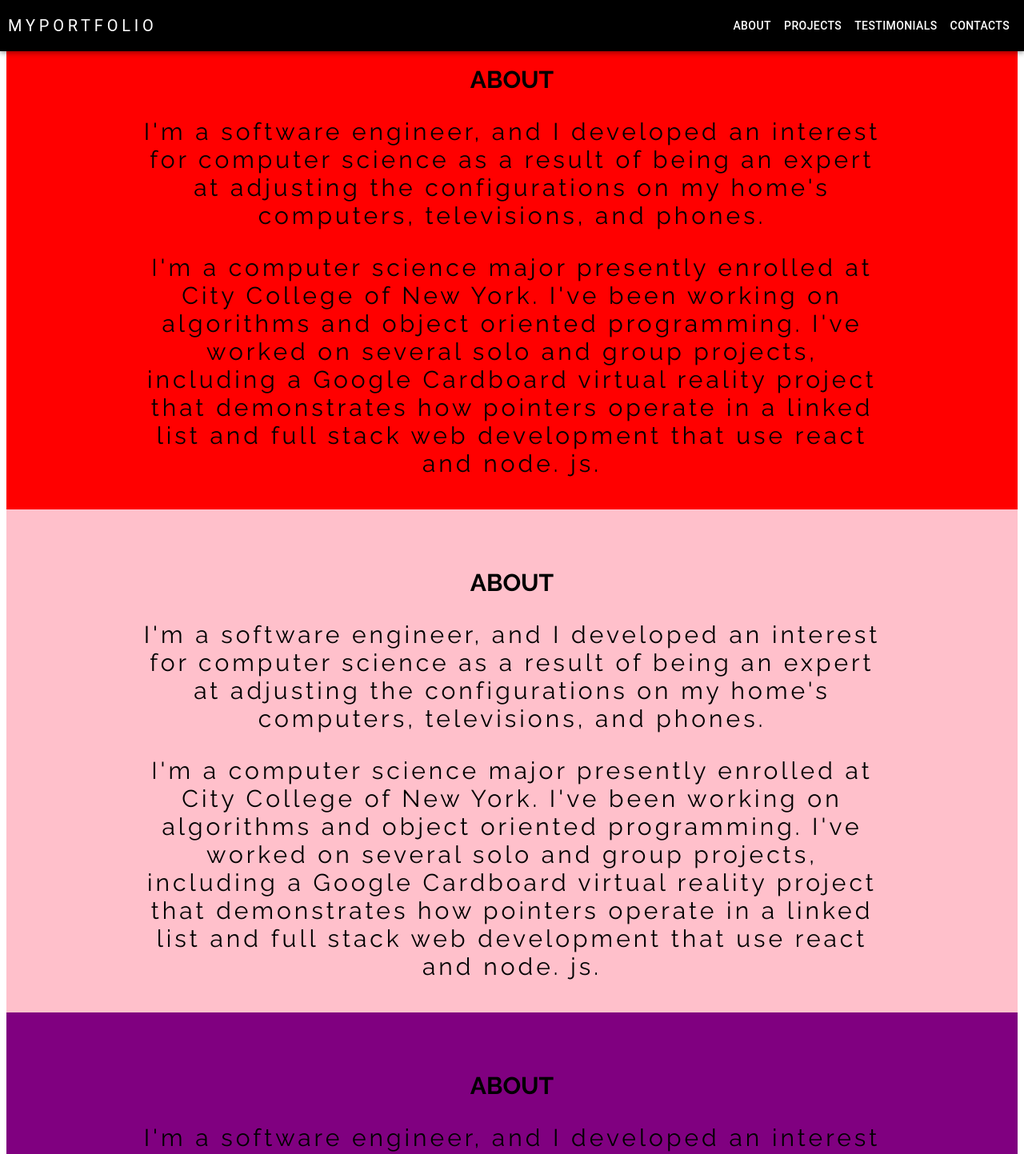
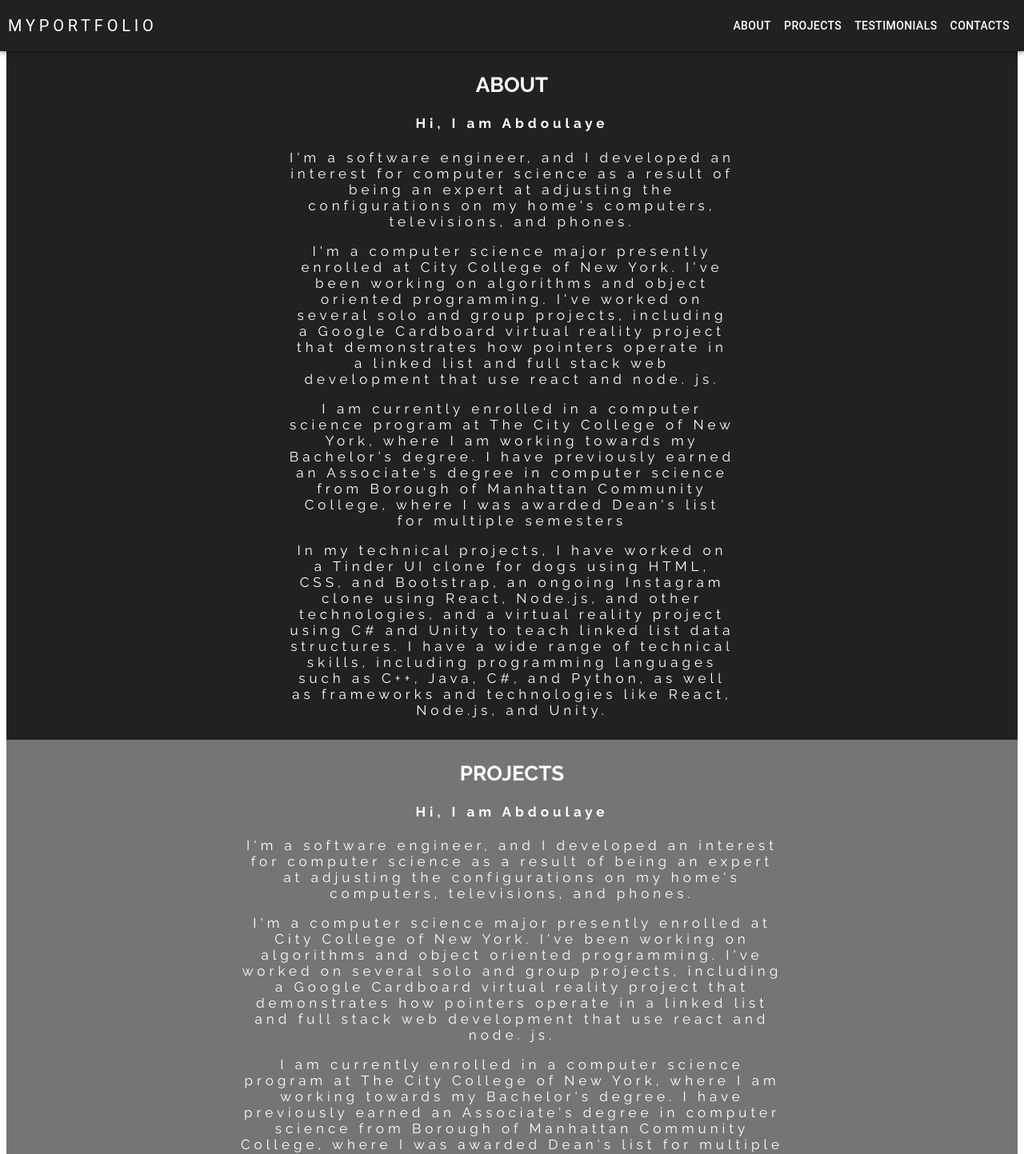
Before and after one commit to boundy99/My-Portfolio, a React (Create React App) app: page / in a window 1280 px wide. Shown: the top 1443 px of the page at 80% size. Built offline with nearby package versions, Linux system fonts and the light colour scheme.

Commit message:
Feat: Project component

```diff
--- a/public/style.css
+++ b/public/style.css
@@ -1,17 +1,16 @@
 body {
     font-family: 'Raleway';
-    color: black;
+    color: white;
     background-color: white;
 }
 
 .section {
-    font-size: 15px;
-    margin-top: 64px;
+    font-size: 13px;
     text-align: center;
     font-weight: 400;
 }
 
 .about {
-    font-size: 30px;
-    letter-spacing: 4px;
+    font-size: 17px;
+    letter-spacing: 5px;
 }
--- a/src/components/About.jsx
+++ b/src/components/About.jsx
@@ -1,14 +1,15 @@
 import React from 'react'
-
+import { Typography } from '@mui/material';
 export default function About() {
   return (
     <div className='about'>
-
+    <h4>Hi, I am Abdoulaye</h4>
     <p>
     I'm a software engineer, and I developed an interest for computer science as a result of being an expert at adjusting the configurations on my home's computers, televisions, and phones.
     </p>
     <p>I'm a computer science major presently enrolled at City College of New York. I've been working on algorithms and object oriented programming. I've worked on several solo and group projects, including a Google Cardboard virtual reality project that demonstrates how pointers operate in a linked list and full stack web development that use react and node. js.</p>
-
+    <p>I am currently enrolled in a computer science program at The City College of New York, where I am working towards my Bachelor's degree. I have previously earned an Associate's degree in computer science from Borough of Manhattan Community College, where I was awarded Dean's list for multiple semesters</p>
+    <p>In my technical projects, I have worked on a Tinder UI clone for dogs using HTML, CSS, and Bootstrap, an ongoing Instagram clone using React, Node.js, and other technologies, and a virtual reality project using C# and Unity to teach linked list data structures. I have a wide range of technical skills, including programming languages such as C++, Java, C#, and Python, as well as frameworks and technologies like React, Node.js, and Unity.</p>
     </div>
   )
 }
--- a/src/components/App.js
+++ b/src/components/App.js
@@ -12,30 +12,33 @@ export default function App() {
   return (
     <div>
       <Navbar />
-      <Container  className='container' maxWidth={false} disableGutters sx={{backgroundColor: 'red', p: '10px', m: 0}}>
+      <Container  className='container' maxWidth={false} disableGutters sx={{backgroundColor: '#212121', p: '10px', mt: '64px', mr: '0px'}}>
       <Box sx={{width: '25%', margin: 'auto'}}>
       <Section text='ABOUT'/>
       </Box>
-      <Box sx={{width: '75%', margin: 'auto', textAlign:'center'}}>
+      <Box sx={{width: '45%', margin: 'auto', textAlign:'center'}}>
       <About/>
       </Box>
       </Container>
-      <Container  className='container' maxWidth={false} disableGutters sx={{backgroundColor: 'pink', p: '10px', m: 0}}>
+
+      <Container  className='container' maxWidth={false} disableGutters sx={{backgroundColor: '#757575', p: '10px',}}>
+      <Box sx={{width: '25%', margin: 'auto'}}>
+      <Section text='PROJECTS'/>
+      </Box>
+      <Box sx={{width: '55%', margin: 'auto', textAlign:'center'}}>
+      <About/>
+      </Box>
+      </Container>
+
+      <Container  className='container' maxWidth={false} disableGutters sx={{backgroundColor: 'red', p: '10px'}}>
       <Box sx={{width: '25%', margin: 'auto'}}>
       <Section text='ABOUT'/>
       </Box>
-      <Box sx={{width: '75%', margin: 'auto', textAlign:'center'}}>
+      <Box sx={{width: '55%', margin: 'auto', textAlign:'center'}}>
       <About/>
       </Box>
       </Container>
-      <Container  className='container' maxWidth={false} disableGutters sx={{backgroundColor: 'purple', p: '10px', m: 0}}>
-      <Box sx={{width: '25%', margin: 'auto'}}>
-      <Section text='ABOUT'/>
-      </Box>
-      <Box sx={{width: '75%', margin: 'auto', textAlign:'center'}}>
-      <About/>
-      </Box>
-      </Container>
+
     </div>
   )
 
--- a/src/components/Navbar.jsx
+++ b/src/components/Navbar.jsx
@@ -25,7 +25,7 @@ export default function Navbar() {
   };
 
   return (
-    <AppBar fixed sx={{backgroundColor: 'black',  mr: 0, width: '100%'}}>
+    <AppBar fixed sx={{backgroundColor: '#212121',  mr: 0, width: '100%'}}>
         <Toolbar disableGutters sx={{height: '18px', pl: '10px', pr: '10px'}}>
           <Typography
             variant="h6"
```
Also changed, not shown: src/components/Project.jsx (added, +14 -0 lines).
